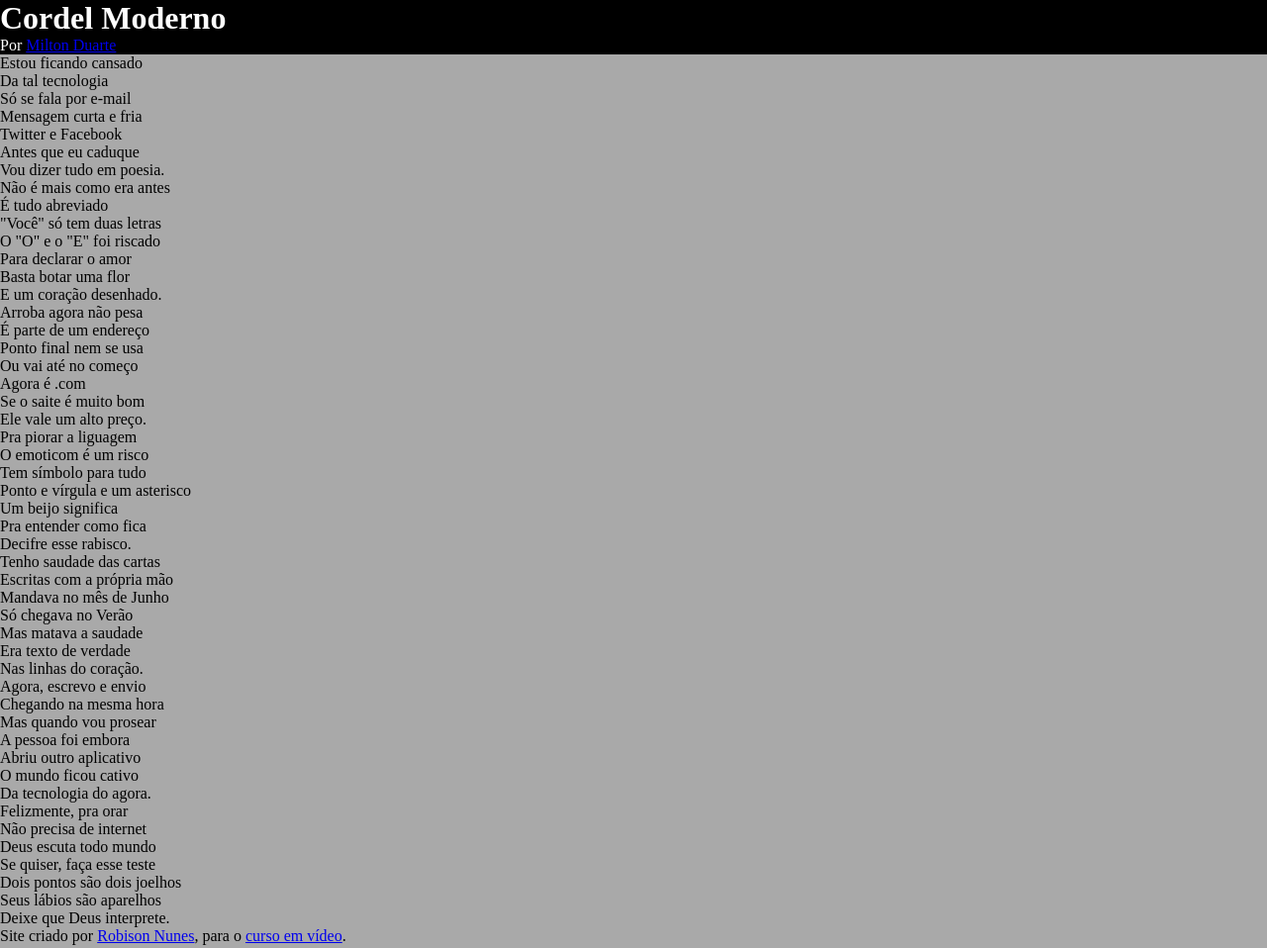
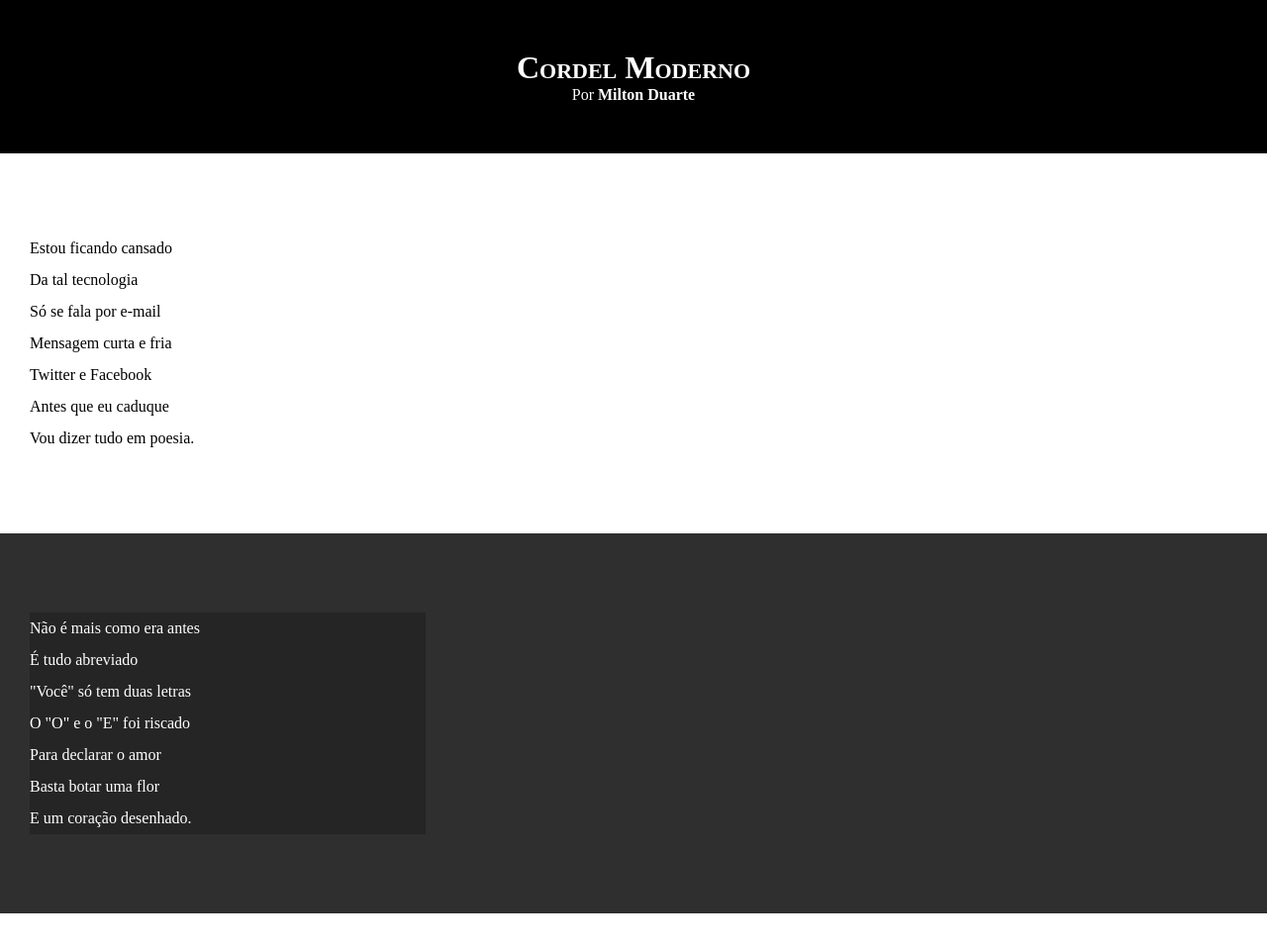
Before and after one commit to robisonnunes08/desafio-projeto-cordel, a plain HTML site: page index.html in a window 1280 px wide. Shown: the top 958 px of the page at 99% size. Drawn offline with Linux system fonts and the light colour scheme.

Commit message:
projeto cordel - fontes e estilos

```diff
--- a/estilo/style.css
+++ b/estilo/style.css
@@ -14,4 +14,57 @@ html, body {
 header {
     background-color: black;
     color: white;
+    text-align: center;
 }
+
+header > h1 {
+    padding-top: 50px;
+    font-variant: small-caps;
+}
+
+header > p {
+    padding-bottom: 50px;
+
+}
+
+a {
+    color: white;
+    text-decoration: none;
+    font-weight: bolder;
+}
+
+a:hover {
+    text-decoration: underline;
+    background-color: rgb(97, 95, 95);
+    padding: 0px 5px;
+    border-radius: 5px;
+    box-shadow: 1px 1px rgba(255, 255, 255, 0.425);
+}
+
+section {
+    padding-top: 10vh;
+    padding-bottom: 10vh;
+    line-height: 2em;
+    padding-left: 30px;
+}
+
+section.normal {
+    background-color: white;
+    color: black;
+}
+
+section.imagem {
+    background-color: rgb(48, 47, 47);
+    color: white;
+}
+
+section.imagem > p {
+    background-color: rgba(0, 0, 0, 0.212);
+    width: 400px;
+}
+
+footer {
+    background-color: black;
+    color: white;
+    text-align: center;
+}
```
